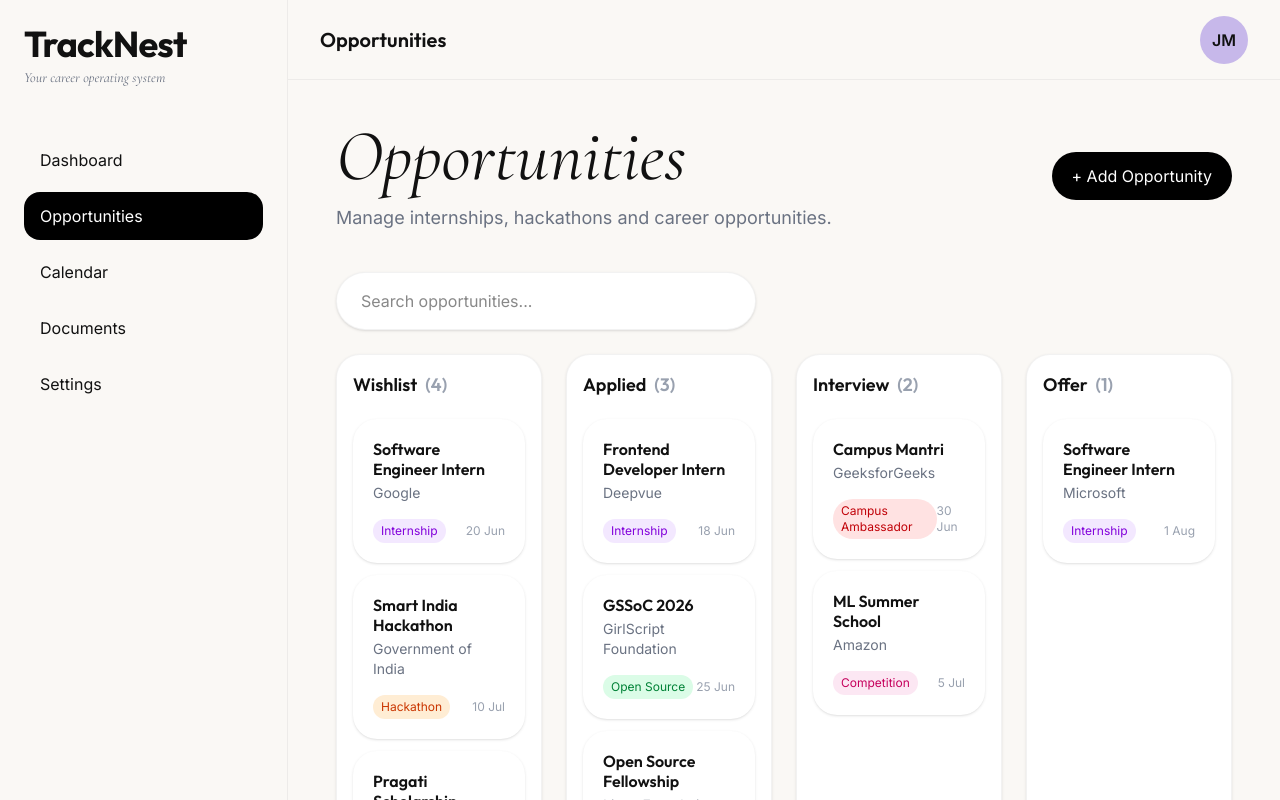
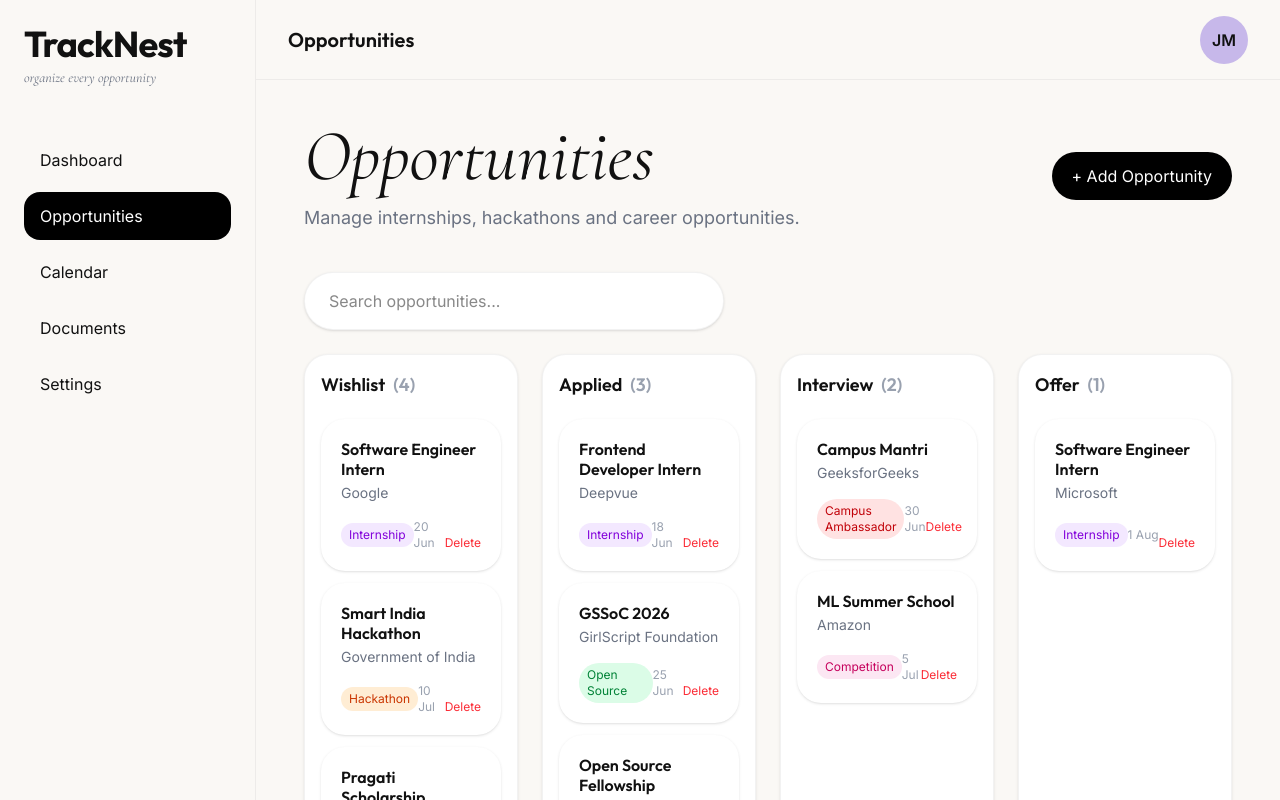
Before and after one commit to Jyotiiii3003/TrackNest, a React (Vite) app in the folder frontend/: page /opportunities in a window 1280 px wide. Shown: the top 800 px of the page. Built offline with nearby package versions, Linux system fonts and the light colour scheme.

Commit message:
Add delete opportunity functionality

```diff
--- a/frontend/src/components/Sidebar.jsx
+++ b/frontend/src/components/Sidebar.jsx
@@ -12,7 +12,7 @@ function Sidebar() {
   ];
 
   return (
-    <aside className="w-72 h-screen bg-[#faf8f5] border-r border-black/5 p-6">
+    <aside className="w-64 h-screen bg-[#faf8f5] border-r border-black/5 p-6">
 
       <div className="mb-12">
         <h1
@@ -22,9 +22,9 @@ function Sidebar() {
           TrackNest
         </h1>
 
-        <p className="text-sm text-gray-500 mt-1"
+        <p className="text-sm italic text-gray-500 mt-1"
         style={{ fontFamily: "Cormorant Garamond" }}>
-          Your career operating system
+          organize every opportunity
         </p>
       </div>
 
--- a/frontend/src/components/opportunities/KanbanColumn.jsx
+++ b/frontend/src/components/opportunities/KanbanColumn.jsx
@@ -3,6 +3,7 @@ import OpportunityCard from "./OpportunityCard";
 function KanbanColumn({
   title,
   opportunities,
+  onDelete,
 }) {
   return (
     <div
@@ -34,6 +35,7 @@ function KanbanColumn({
         <OpportunityCard
           key={item.id}
           opportunity={item}
+          onDelete={onDelete}
         />
       ))}
     </div>
--- a/frontend/src/components/opportunities/OpportunityCard.jsx
+++ b/frontend/src/components/opportunities/OpportunityCard.jsx
@@ -1,4 +1,4 @@
-function OpportunityCard({ opportunity }) {
+function OpportunityCard({ opportunity,onDelete }) {
 
     const categoryColors = {
   Internship: "bg-purple-100 text-purple-700",
@@ -66,6 +66,18 @@ function OpportunityCard({ opportunity }) {
             month: "short",
           })}
         </span>
+        <button
+         onClick={() => onDelete(opportunity.id)}
+        className="
+        mt-4
+        text-xs
+        text-red-500
+        hover:text-red-700
+        transition
+        "
+        >
+  Delete
+</button>
       </div>
     </div>
   );
--- a/frontend/src/pages/Opportunities.jsx
+++ b/frontend/src/pages/Opportunities.jsx
@@ -50,6 +50,14 @@ function Opportunities() {
     newOpportunity,
   ]);
     };
+
+  const handleDeleteOpportunity = (id) => {
+  setOpportunitiesList(
+    opportunitiesList.filter(
+      (item) => item.id !== id
+    )
+  );
+  };
 
 return (
   <AppLayout>
@@ -110,21 +118,25 @@ return (
       <KanbanColumn
         title="Wishlist"
         opportunities={wishlist}
+        onDelete={handleDeleteOpportunity}
       />
 
       <KanbanColumn
         title="Applied"
         opportunities={applied}
+        onDelete={handleDeleteOpportunity}
       />
 
       <KanbanColumn
         title="Interview"
         opportunities={interview}
+        onDelete={handleDeleteOpportunity}
       />
 
       <KanbanColumn
         title="Offer"
         opportunities={offer}
+        onDelete={handleDeleteOpportunity}
       />
     </div>
 
```
